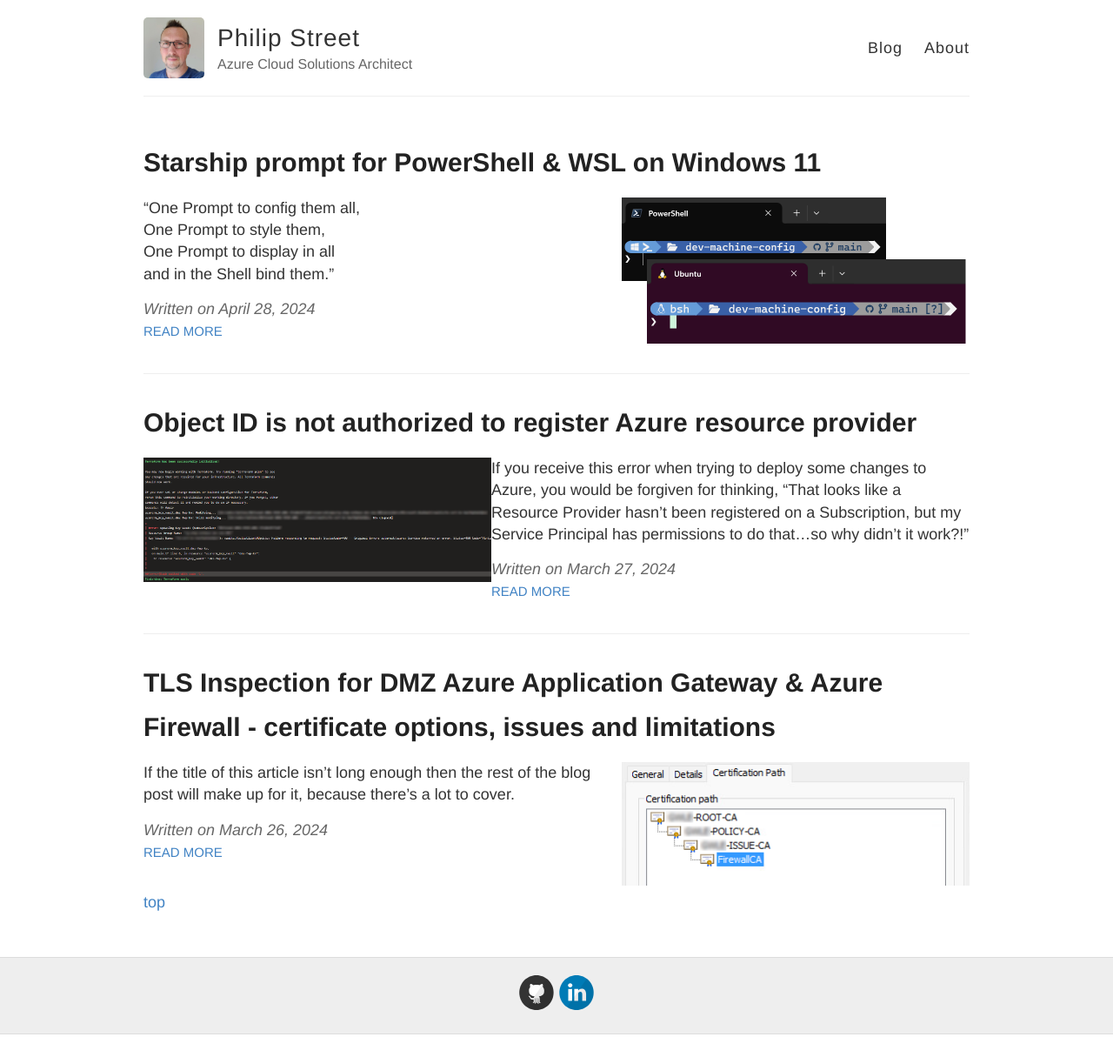
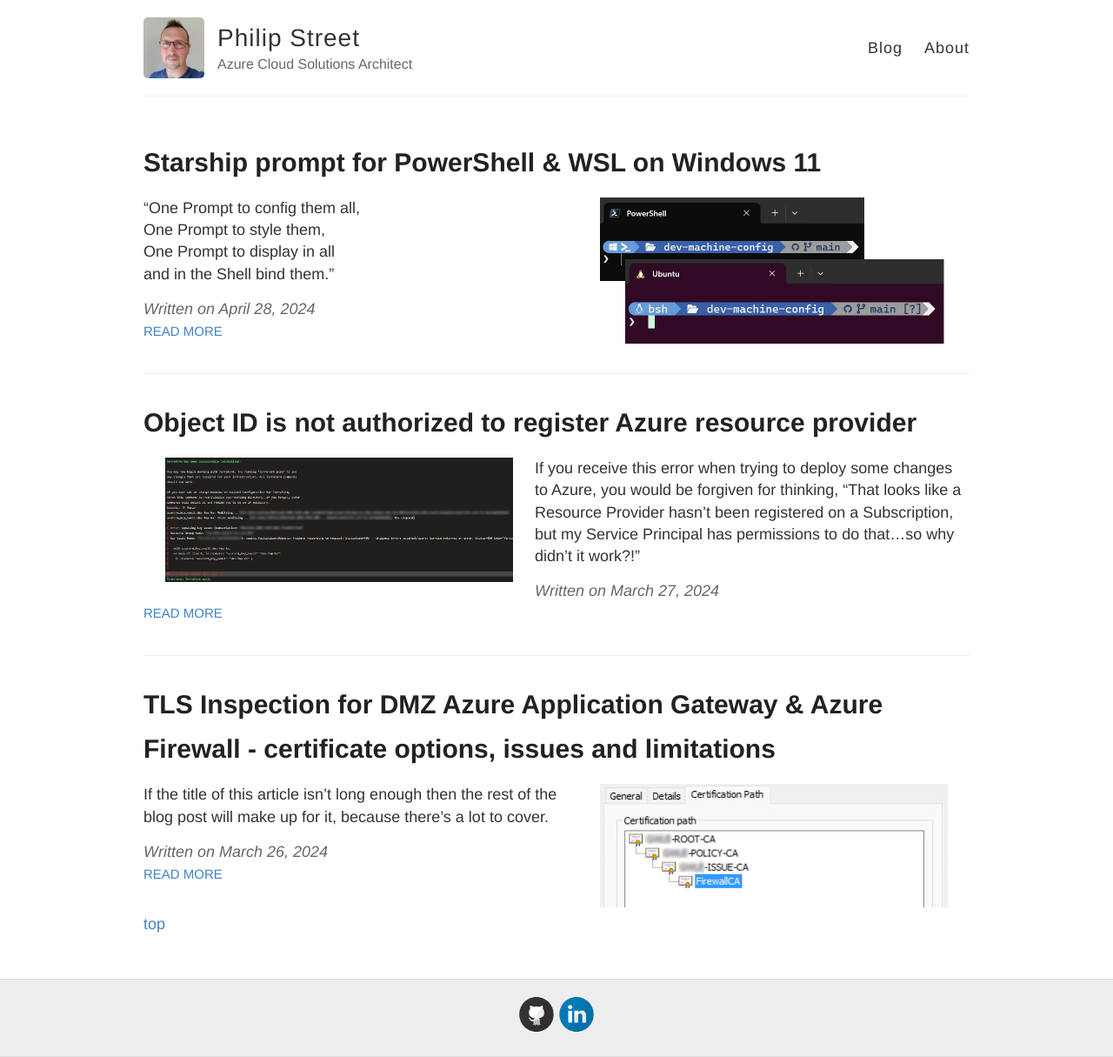
Before and after one commit to philipstreet/philipstreet.github.io, a Jekyll site: the page built from index.html, in a window 1280 px wide. Shown: the whole page at 87% size. Built offline with Jekyll 4.4.1, drawn with Linux system fonts in a browser that asks for light colours; before the commit the page ends 1189 px from its top, so only the background shows below that.

Commit message:
Add margin to image

```diff
--- a/index.html
+++ b/index.html
@@ -15,7 +15,7 @@
 
       <div class="entry">
         <div>
-          <img alt="Small image from post" src="/images/{{ post.image }}" style="width: 400px; float: {{ float }};">
+          <img alt="Small image from post" src="/images/{{ post.image }}" style="width: 400px; float: {{ float }}; margin: 0px 25px 0px 25px;">
           {{ post.excerpt }}
         </div>
       </div>
```
